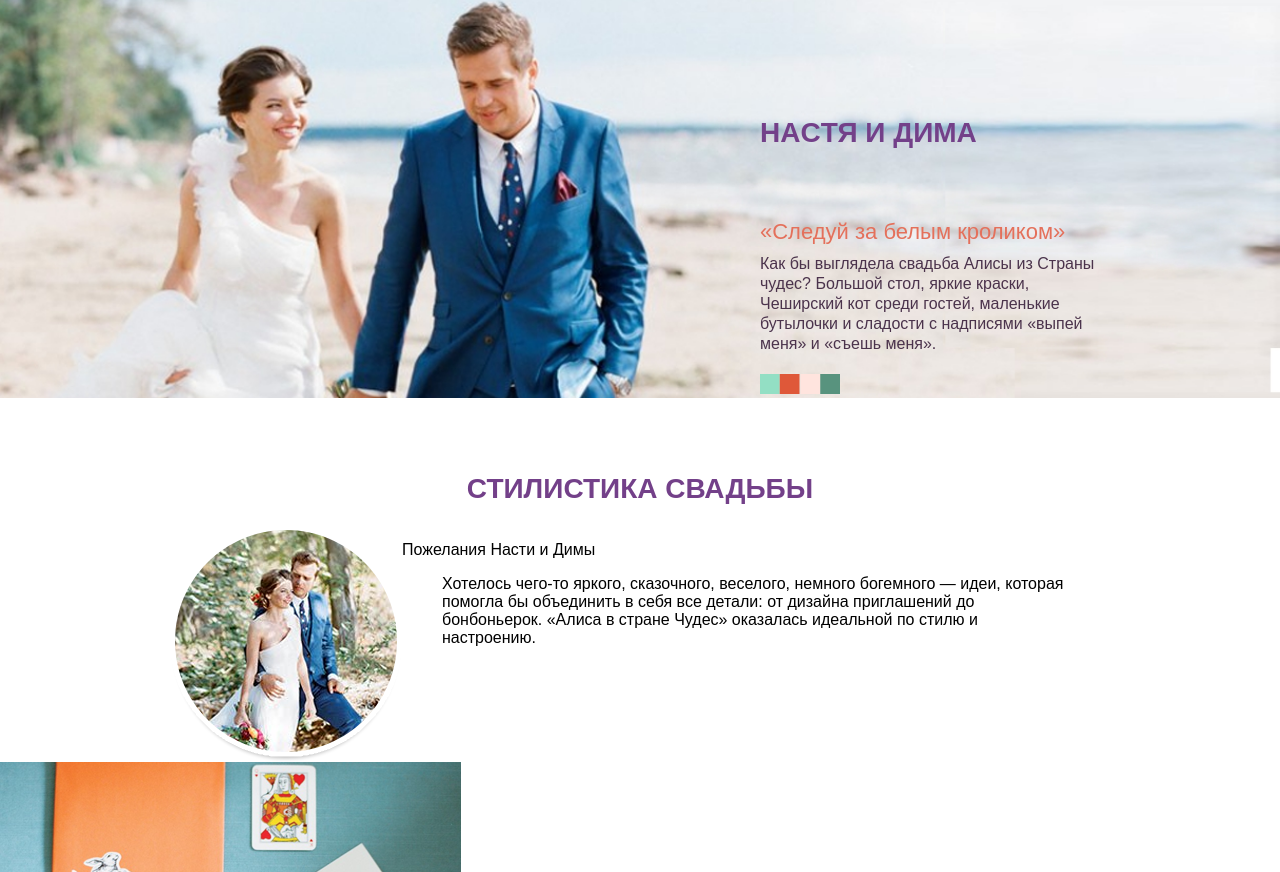
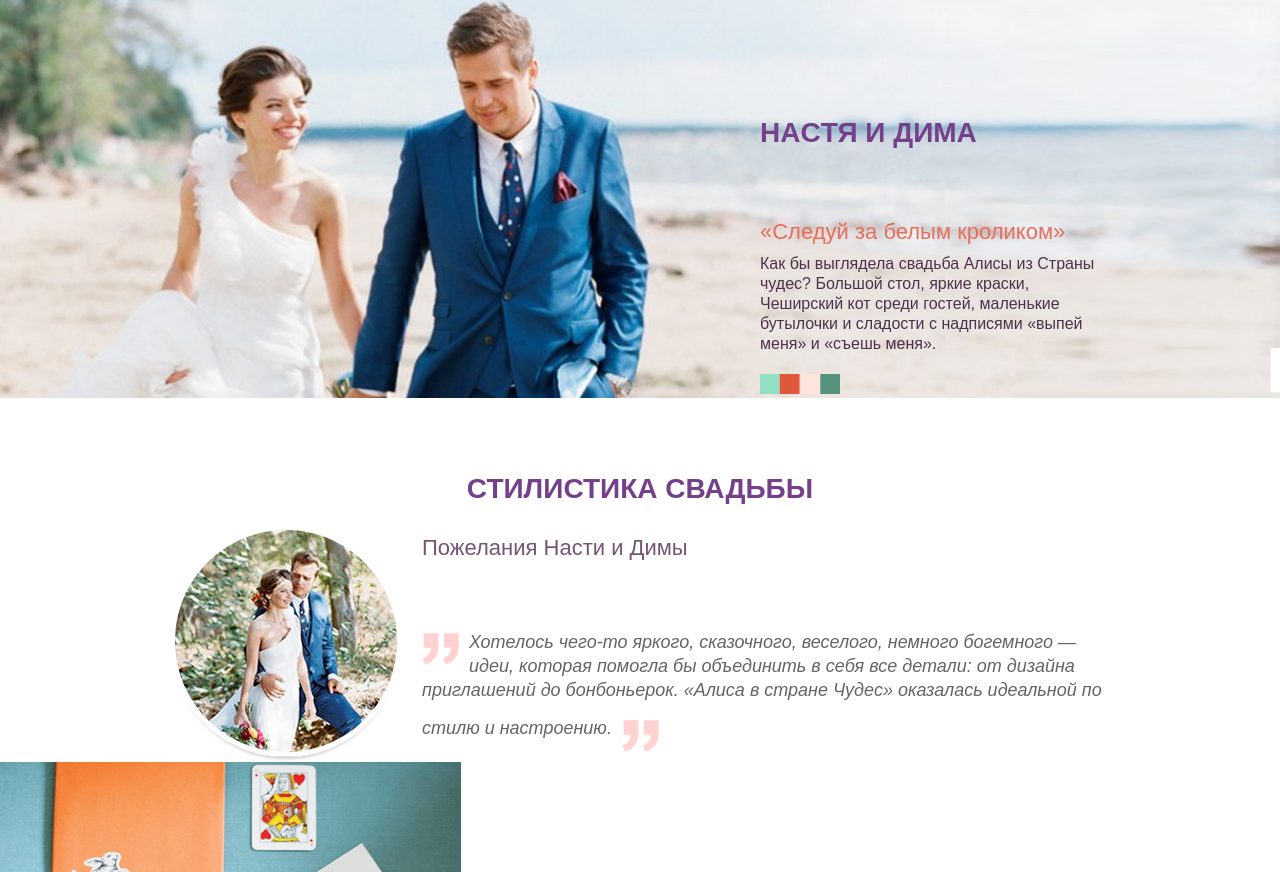
Before and after one commit to swabou/Wedding_agency, a website: page source/review.html in a window 1280 px wide. Shown: the part 80-952 px from the top of the page. Drawn offline with Linux system fonts and the light colour scheme.

Commit message:
Блок feedback

```diff
--- a/source/review.html
+++ b/source/review.html
@@ -58,7 +58,7 @@
 				<img class="feedback__img" src="img/review/style-picture.png" alt="img">
 				<div class="feedback__wishes content-wishes">
 					<p class="content-wishes__title">Пожелания Насти и Димы</p>
-					<blockquote class="content-wishes__blockquote">Хотелось чего-то яркого, сказочного, веселого, немного богемного — идеи, которая помогла бы объединить в себя все детали: от дизайна приглашений до бонбоньерок. «Алиса в стране Чудес» оказалась идеальной по стилю и настроению.</blockquote>
+					<blockquote class="content-wishes__blockquote"><span class="content-wishes__quote">Хотелось чего-то яркого, сказочного, веселого, немного богемного — идеи, которая помогла бы объединить в себя все детали: от дизайна приглашений до бонбоньерок. «Алиса в стране Чудес» оказалась идеальной по стилю и настроению.</span></blockquote>
 				</div>
 			</div>
 			<!-- End Feedback -->
--- a/source/scss/blocks/review/content-wishes.scss
+++ b/source/scss/blocks/review/content-wishes.scss
@@ -0,0 +1,32 @@
+.content-wishes__title {
+	@include font-wishes__title;
+	color: $title;
+
+	margin: 0;
+	margin-bottom: 60px;
+}
+
+.content-wishes__blockquote {
+	@include font-wishes__blockquote;
+	color: $artist-name;
+
+	margin: 0;
+
+}
+
+.content-wishes__quote::before {
+	content: url("../img/review/quotes.png");
+
+	position: relative;
+	top: 3px;
+	float: left;
+	padding-right: 10px;
+}
+
+.content-wishes__quote::after {
+	content: url("../img/review/quotes.png");
+
+	position: relative;
+	top: 18px;
+	padding-left: 10px;
+}
--- a/source/scss/blocks/review/feedback.scss
+++ b/source/scss/blocks/review/feedback.scss
@@ -11,3 +11,7 @@
 	display: flex;
 	flex-direction: row;
 }
+
+.feedback__wishes {
+	margin-left: 20px;
+}
```
Also changed, not shown: source/css/style.css.
